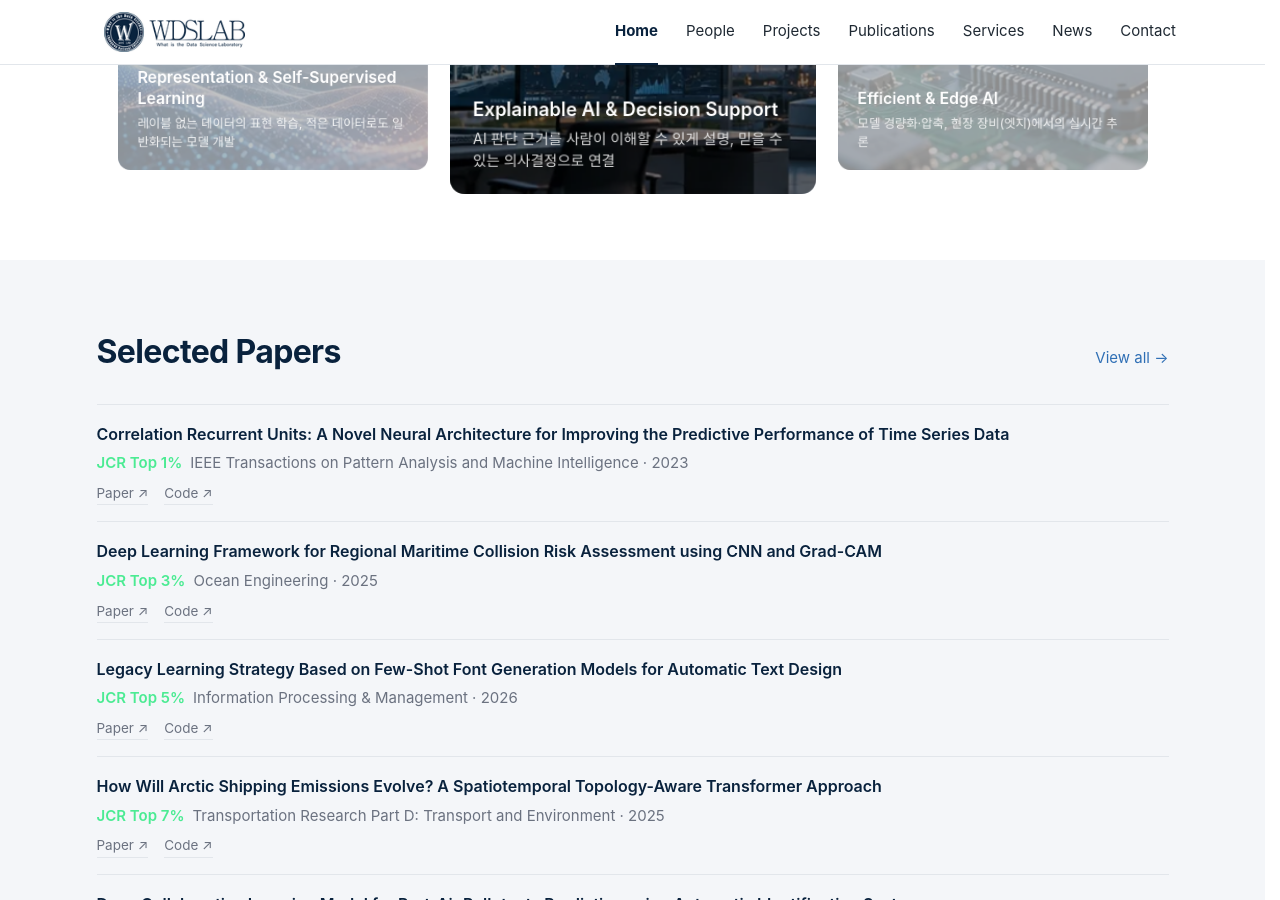
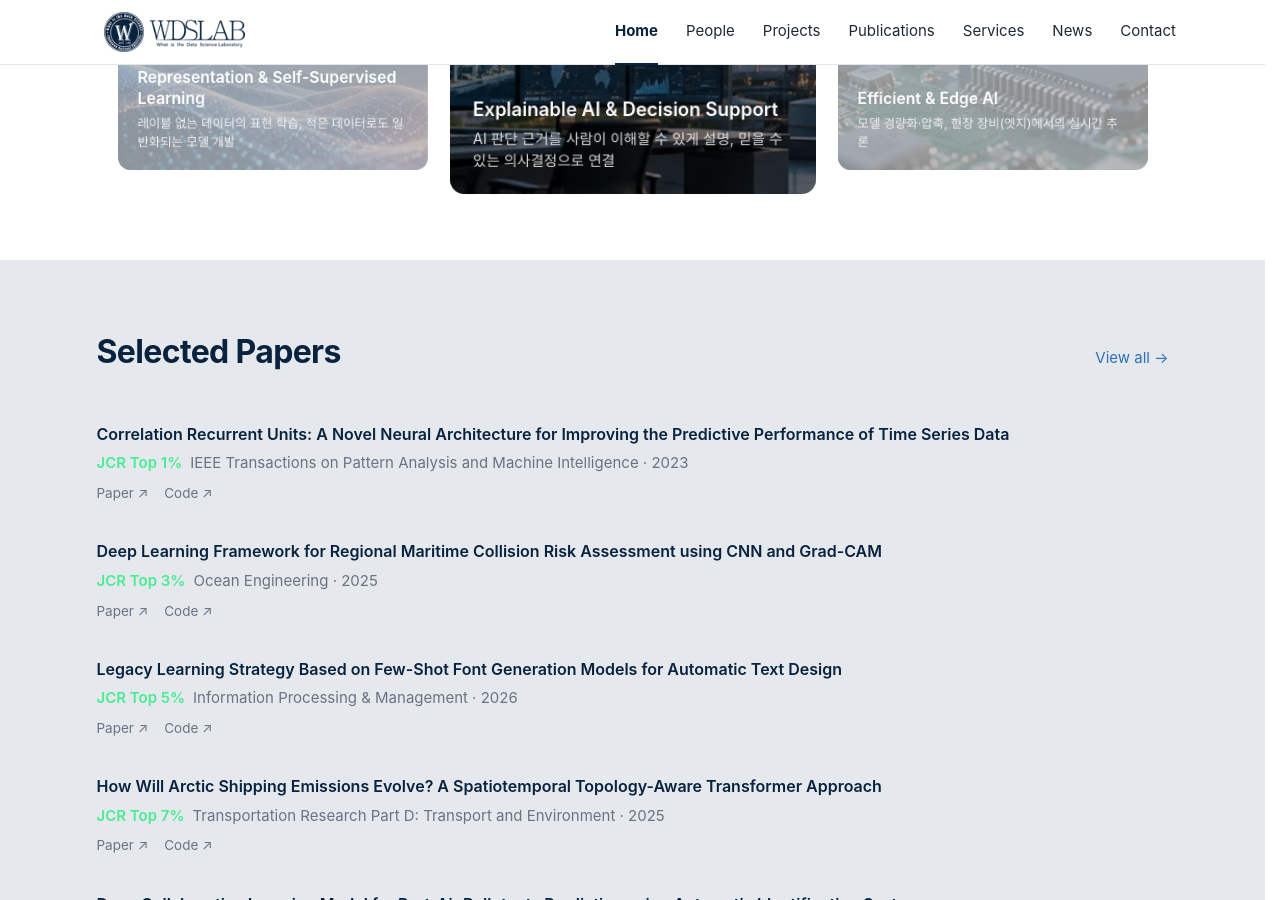
Before and after one commit to WDSLab/wdslab.github.io, a Jekyll site: the page built from _pages/index.html, in a window 1280 px wide and 900 px high, scrolled down 2952 px. Built offline with Jekyll 4.4.1, drawn with Linux system fonts in a browser that asks for light colours; some web fonts are replaced.

Commit message:
회색 구역 바탕을 조금 더 진하게(#F4F6F9 → #E5E9EE)

```diff
--- a/_layouts/default.html
+++ b/_layouts/default.html
@@ -11,7 +11,7 @@
   <style>.restoring main, .restoring .footer { visibility: hidden; }</style>
   <script>(function(){try{var n=performance.getEntriesByType('navigation')[0];if(n&&n.type==='reload'&&!location.hash&&Number(sessionStorage.getItem('scroll:'+location.pathname+location.search))>0){var h=document.documentElement;h.classList.add('restoring');setTimeout(function(){h.classList.remove("restoring")},1200);}}catch(e){}})()</script>
   <link rel="stylesheet" href="https://cdn.jsdelivr.net/gh/orioncactus/pretendard@v1.3.9/dist/web/variable/pretendardvariable-dynamic-subset.min.css"/>
-  <link rel="stylesheet" href="{{ '/assets/site.css' | relative_url }}?v=20261124-pagerarrow"/>
+  <link rel="stylesheet" href="{{ '/assets/site.css' | relative_url }}?v=20261125-bg2b"/>
   {% for css in page.styles %}<link rel="stylesheet" href="{{ css | relative_url }}"/>
   {% endfor %}
 </head>
--- a/assets/site.css
+++ b/assets/site.css
@@ -5,7 +5,7 @@
   --accent: #2F6FB5;    /* 강조 하나: 링크, 호버 */
   --highlight: #4BEB93; /* 성과 강조: JCR 상위 %, 수상 */
   --bg: #FFFFFF;
-  --bg2: #F4F6F9;       /* 번갈아 쓰는 연회색 구간 */
+  --bg2: #E5E9EE;       /* 번갈아 쓰는 연회색 구간 */
   --ink: #1F2933;       /* 본문 글자 */
   --muted: #6B7280;     /* 날짜·부제 */
   --line: #E2E6EB;      /* 테두리·구분선 */
```
